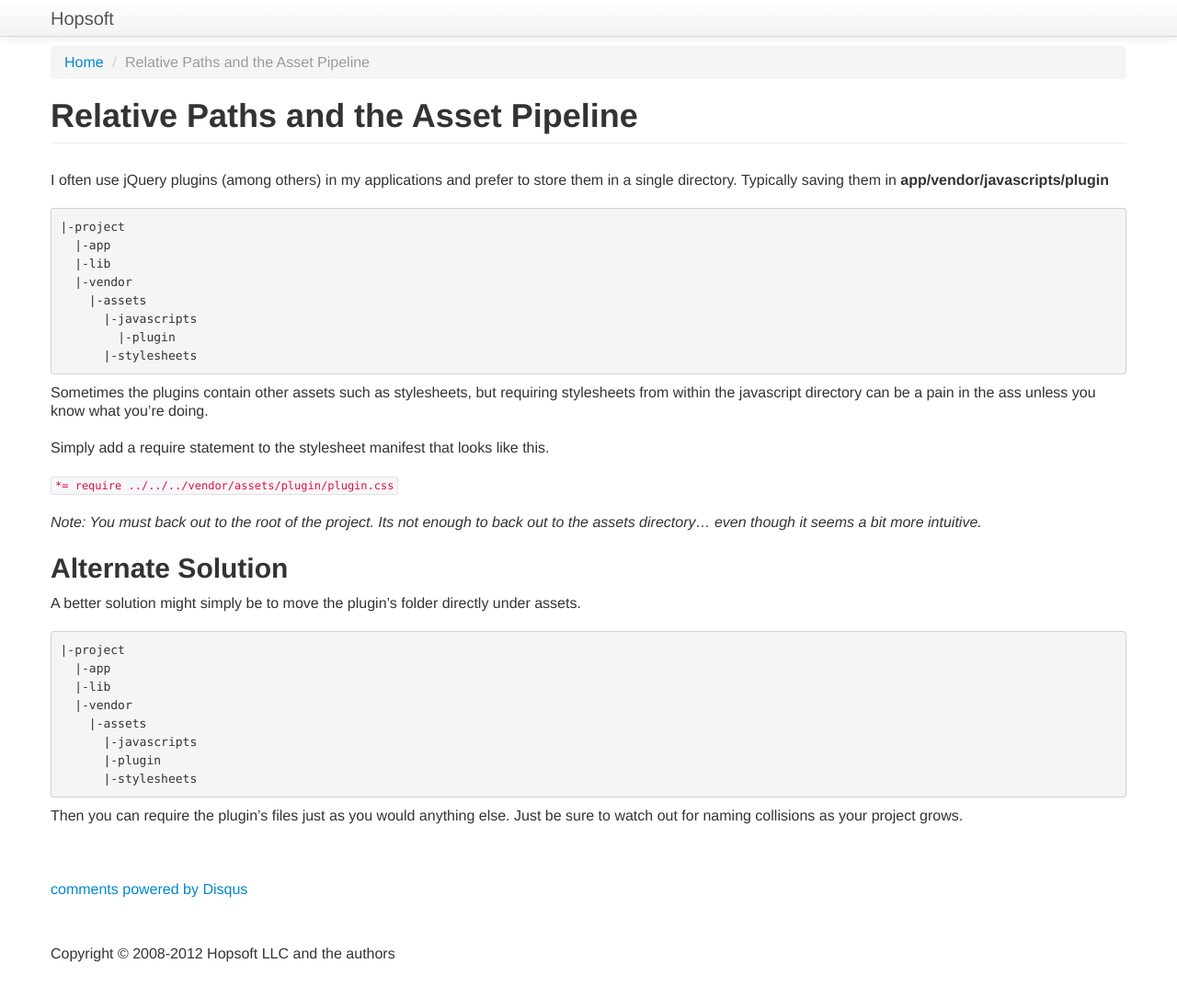
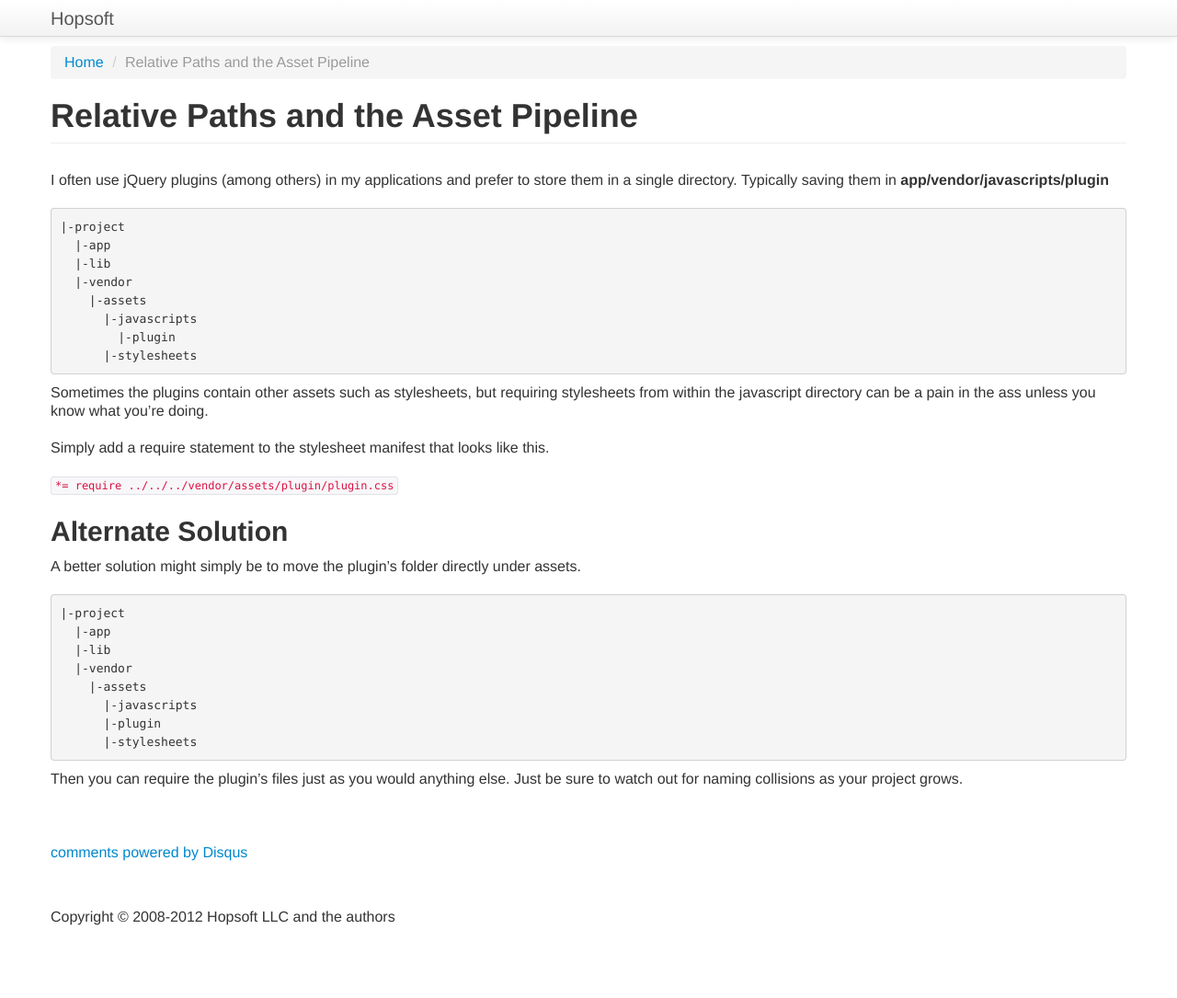
Before and after one commit to hopsoft/hopsoft.github.io, a Jekyll site: the page built from _posts/2012-09-09-relative-paths-and-the-asset-pipeline.md, in a window 1280 px wide and 1097 px high. Shown: the top 1085 px of the window at 92% size. Built offline with Jekyll 4.4.1, drawn with Linux system fonts in a browser that asks for light colours; comment, search, counter and statistics services are not loaded.

Commit message:
Removed an unneeded line.

```diff
--- a/_posts/2012-09-09-relative-paths-and-the-asset-pipeline.md
+++ b/_posts/2012-09-09-relative-paths-and-the-asset-pipeline.md
@@ -33,9 +33,6 @@ Simply add a require statement to the stylesheet manifest that looks like this.
 
 `*= require ../../../vendor/assets/plugin/plugin.css`
 
-*Note: You must back out to the root of the project.
-Its not enough to back out to the assets directory... even though it seems a bit more intuitive.*
-
 ## Alternate Solution
 
 A better solution might simply be to move the plugin's folder directly under assets.
```
